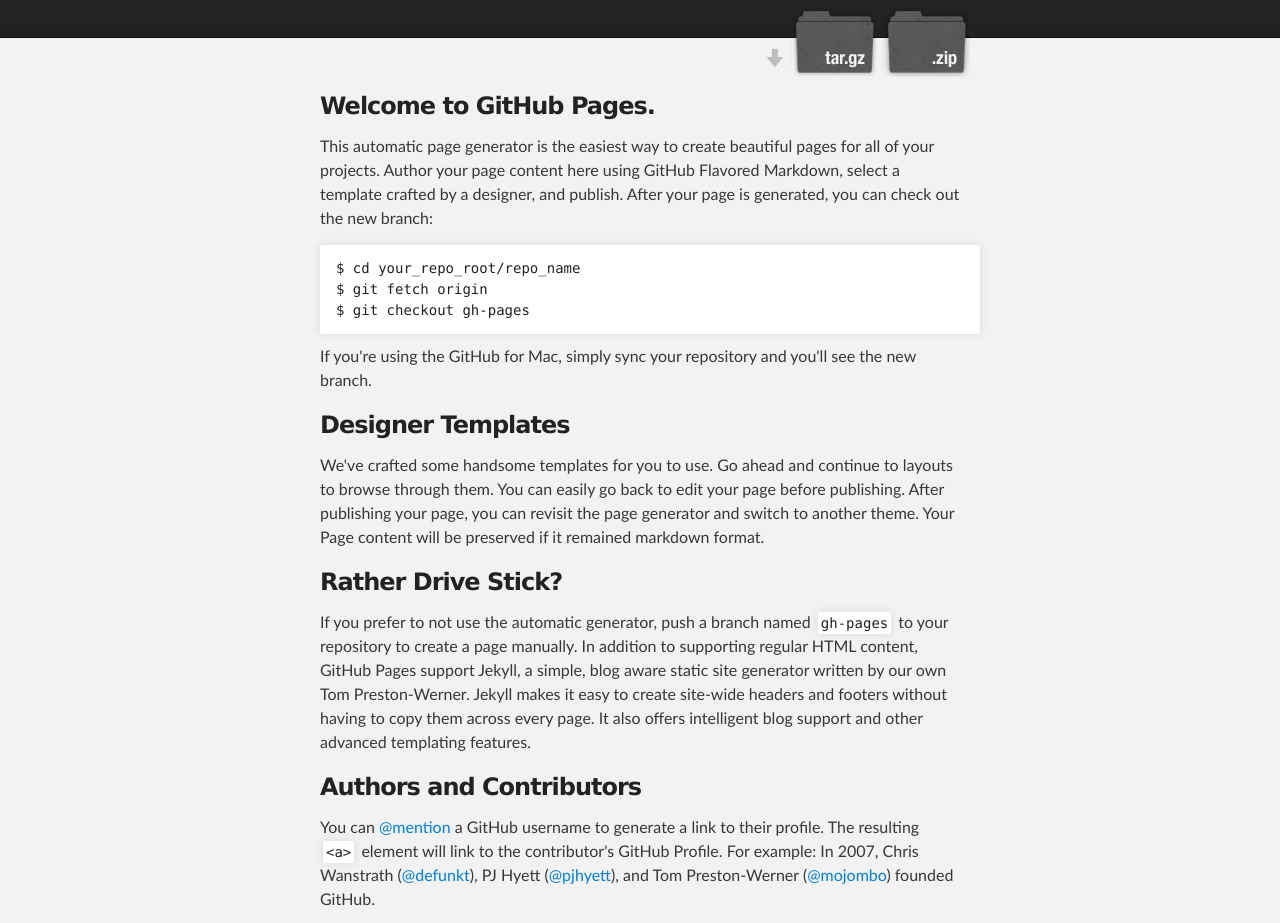
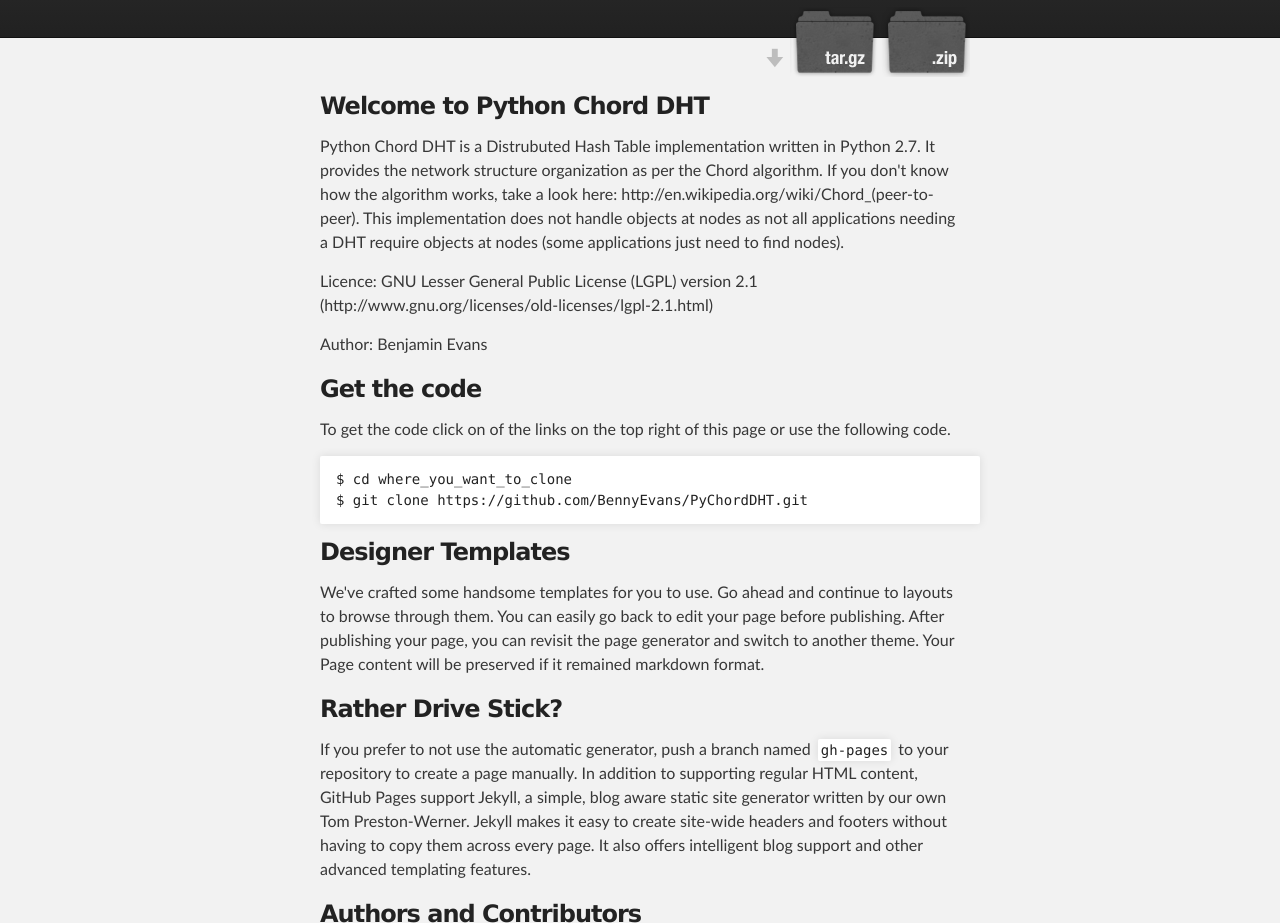
Before and after one commit to BennyEvans/PyChordDHT, a plain HTML site: page index.html in a window 1280 px wide. Shown: the part 172-1095 px from the top of the page. Drawn offline with Linux system fonts and the light colour scheme.

Commit message:
Changed index.html

```diff
--- a/index.html
+++ b/index.html
@@ -31,16 +31,17 @@
     <!-- MAIN CONTENT -->
     <div id="main_content_wrap" class="outer">
       <section id="main_content" class="inner">
-        <h3>Welcome to GitHub Pages.</h3>
+        <h3>Welcome to Python Chord DHT</h3>
 
-<p>This automatic page generator is the easiest way to create beautiful pages for all of your projects. Author your page content here using GitHub Flavored Markdown, select a template crafted by a designer, and publish. After your page is generated, you can check out the new branch:</p>
+<p>Python Chord DHT is a Distrubuted Hash Table implementation written in Python 2.7. It provides the network structure organization as per the Chord algorithm. If you don't know how the algorithm works, take a look here: http://en.wikipedia.org/wiki/Chord_(peer-to-peer). This implementation does not handle objects at nodes as not all applications needing a DHT require objects at nodes (some applications just need to find nodes).</p>
+<p>Licence: GNU Lesser General Public License (LGPL) version 2.1 (http://www.gnu.org/licenses/old-licenses/lgpl-2.1.html)</p>
+<p>Author: Benjamin Evans</p>
 
-<pre><code>$ cd your_repo_root/repo_name
-$ git fetch origin
-$ git checkout gh-pages
+<h3>Get the code</h3>
+<p>To get the code click on of the links on the top right of this page or use the following code.</p>
+<pre><code>$ cd where_you_want_to_clone
+$ git clone https://github.com/BennyEvans/PyChordDHT.git
 </code></pre>
-
-<p>If you're using the GitHub for Mac, simply sync your repository and you'll see the new branch.</p>
 
 <h3>Designer Templates</h3>
 
@@ -52,11 +53,11 @@
 
 <h3>Authors and Contributors</h3>
 
-<p>You can <a href="https://github.com/blog/821" class="user-mention">@mention</a> a GitHub username to generate a link to their profile. The resulting <code>&lt;a&gt;</code> element will link to the contributor's GitHub Profile. For example: In 2007, Chris Wanstrath (<a href="https://github.com/defunkt" class="user-mention">@defunkt</a>), PJ Hyett (<a href="https://github.com/pjhyett" class="user-mention">@pjhyett</a>), and Tom Preston-Werner (<a href="https://github.com/mojombo" class="user-mention">@mojombo</a>) founded GitHub.</p>
+<p>Benjamin Evans (<a href="https://github.com/BennyEvans" class="user-mention">@defunkt</a>)</p>
 
 <h3>Support or Contact</h3>
 
-<p>Having trouble with Pages? Check out the documentation at <a href="http://help.github.com/pages">http://help.github.com/pages</a> or contact <a href="mailto:support@github.com">support@github.com</a> and we’ll help you sort it out.</p>
+<p>If your having trouble with the code go to the README where you will find my email. Send me an email and I should reply within a fre days.</p>
       </section>
     </div>
 
```
